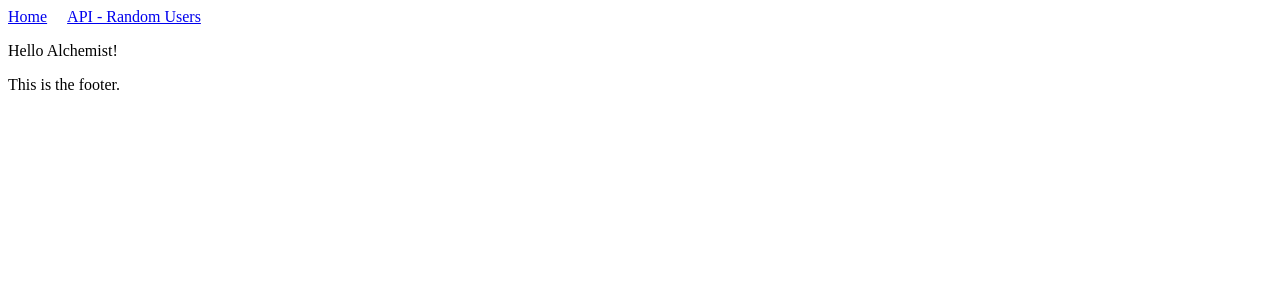
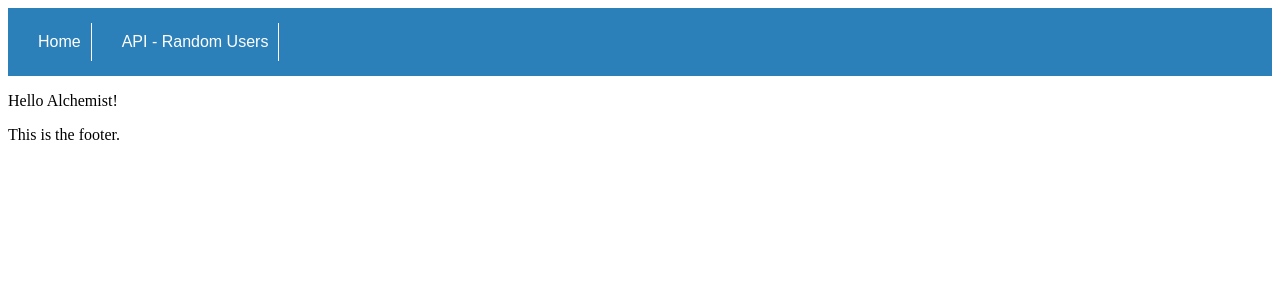
Before and after one commit to laurenlabs/hacktober-2018, a Next.js app: page / in a window 1280 px wide. Shown: the top 300 px of the page. Built offline with nearby package versions, Linux system fonts and the light colour scheme.

Commit message:
Style header

```diff
--- a/components/Header.jsx
+++ b/components/Header.jsx
@@ -1,13 +1,30 @@
 import React from 'react';
 import Link from 'next/link';
 
+const style = {
+  backgroundColor: '#2c80b9',
+  height: '68px',
+  display: 'flex',
+  alignItems: 'center',
+  paddingLeft: '20px',
+  fontFamily: 'Arial'
+}
+
+const styleLink = {
+  marginRight: '20px',
+  color: '#FFF',
+  textDecoration: 'none',
+  padding: '10px',
+  borderRight: '1px solid #FFF'
+}
+
 const Header = () => (
-  <div>
+  <div style={style}>
     <Link href="/">
-      <a style={{ marginRight: '20px' }}>Home</a>
+      <a style={styleLink}>Home</a>
     </Link>
     <Link href="/random-users">
-      <a style={{ marginRight: '20px' }}>API - Random Users</a>
+      <a style={styleLink}>API - Random Users</a>
     </Link>
   </div>
 );
```
